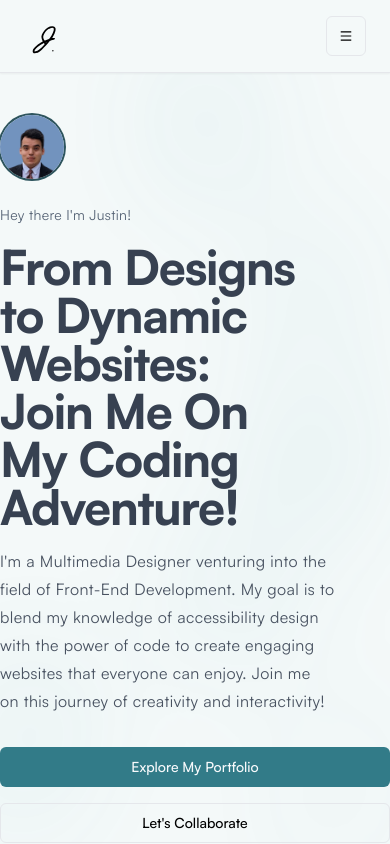
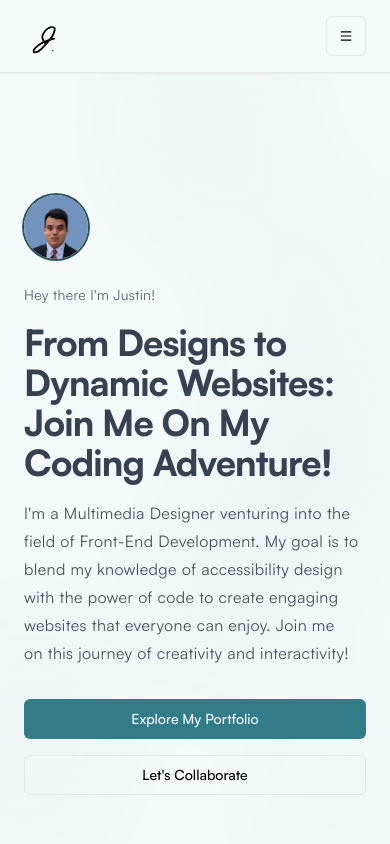
Before and after one commit to Justin-Bento/portfolio, a Next.js app: page / in a window 390 px wide. Shown: the top 844 px of the page. Built offline with nearby package versions, Linux system fonts and the light colour scheme; no server answers.

Commit message:
Improved spacing and typography for mobile view.

```diff
--- a/pages/index.tsx
+++ b/pages/index.tsx
@@ -16,7 +16,7 @@ export default function index() {
         />
       </Head>
       <BackgroundPattern />
-      <div aria-label="home-page" className="grid place-content-center [min-height:100dvh;]">
+      <div aria-label="home-page" className="grid place-content-center [min-height:100dvh;] mt-4 p-6">
         <div className="lg:max-w-[80ch]">
           <div className="flex justify-start md:justify-center">
             <span className="relative w-16 h-16 mb-6 ">
@@ -32,7 +32,7 @@ export default function index() {
           </div>
           <div className="[text-wrap:balance] md:text-center space-y-4 text-black">
             <p className="prose-sm mx-auto lg:prose opacity-90 dark:text-primary-40">Hey there I&#39;m Justin!</p>
-            <h1 className="prose mx-auto text-5xl font-extrabold tracking-tight dark:text-primary-40">
+            <h1 className="prose mx-auto text-4xl md:text-5xl font-extrabold tracking-tight dark:text-primary-40">
               From Designs to Dynamic Websites: Join Me On My Coding Adventure!
             </h1>
             <p className="prose mx-auto lg:prose-lg opacity-90 dark:text-primary-40/80">
```
